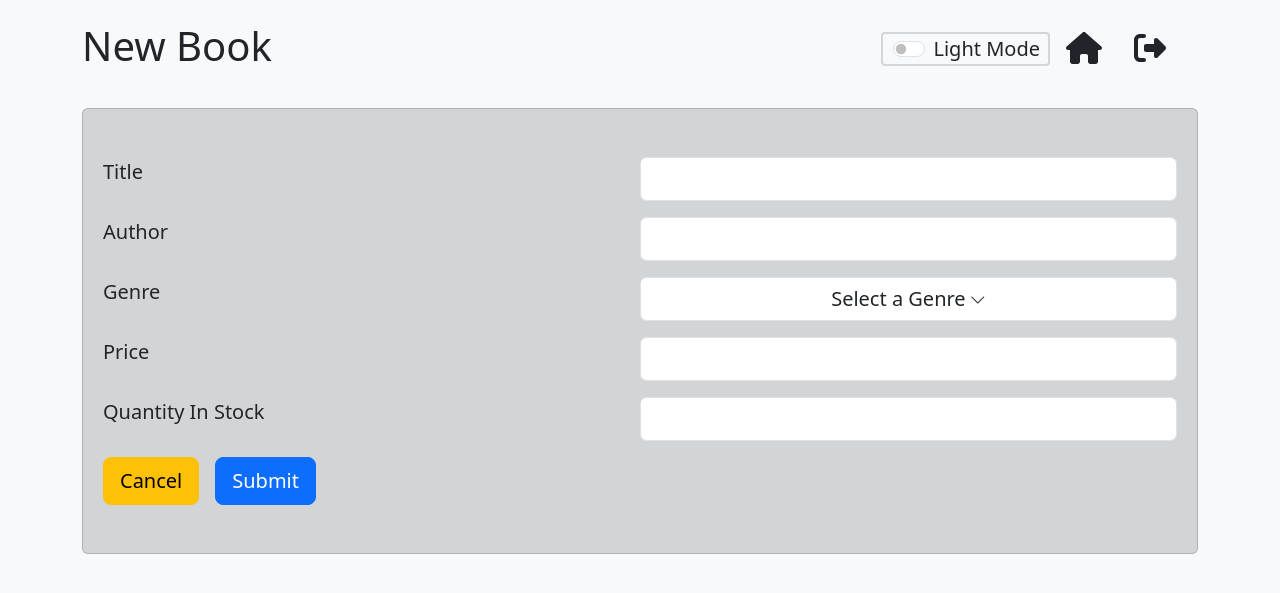
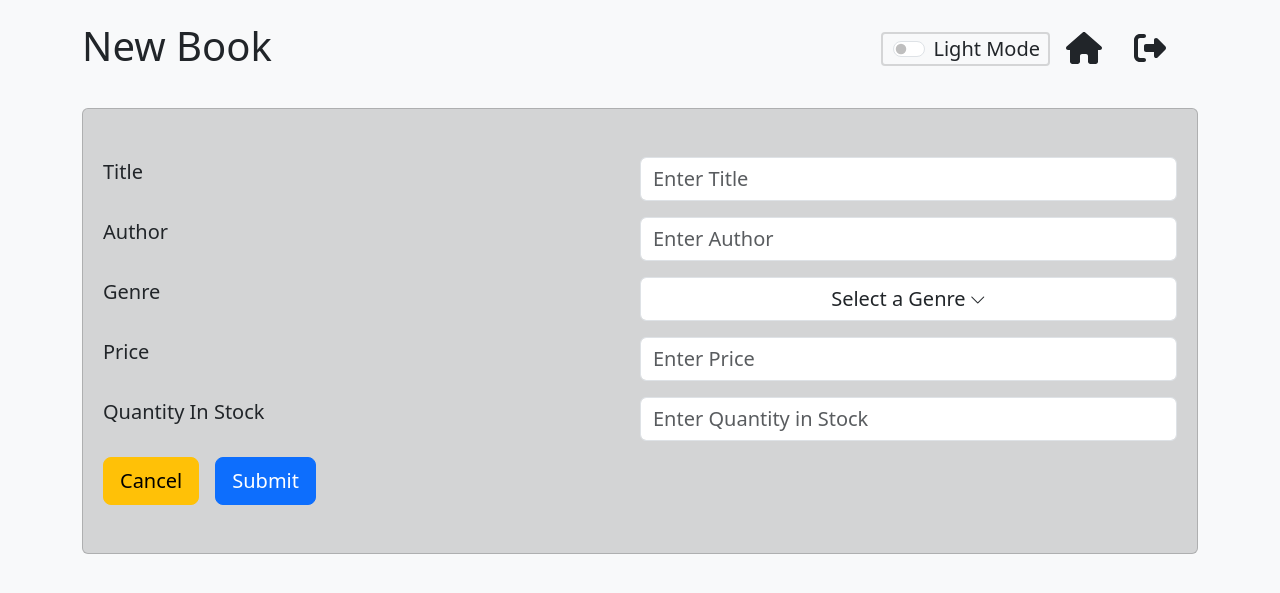
Before and after one commit to snepderg/CS492-GroupABookstore, a Flask app: page /book/new in a window 1280 px wide. Shown: the top 593 px of the page. Run offline with Flask 3, Linux system fonts and the light colour scheme; the visitor is signed in with stand-in values (Sample User, id 1); tables that the repository leaves empty hold one stand-in row (values such as "Sample post").

Commit message:
Add field placeholders to new/edit book templates

```diff
--- a/flask_app/templates/new_book.html
+++ b/flask_app/templates/new_book.html
@@ -37,11 +37,11 @@
         <form action="/book/new/process" method="post" class="container mt-5">
           <div class="d-flex justify-content-between mb-3">
             <label for="title" class="form-label fs-5">Title</label>
-            <input name="title" id="title" type="text" class="form-control w-50 fs-5">
+            <input placeholder="Enter Title" name="title" id="title" type="text" class="form-control w-50 fs-5">
           </div>
           <div class="d-flex justify-content-between mb-3">
             <label for="author" class="form-label fs-5">Author</label>
-            <input name="author" id="author" type="text" class="form-control w-50 fs-5">
+            <input placeholder="Enter Author" name="author" id="author" type="text" class="form-control w-50 fs-5">
           </div>
           <div class="d-flex justify-content-between mb-3">
             <p class="form-label fs-5">Genre</p>
@@ -58,11 +58,11 @@
           </div>
           <div class="d-flex justify-content-between mb-3">
             <label for="price" class="form-label fs-5">Price</label>
-            <input name="price" id="price" type="text" class="form-control w-50 fs-5">
+            <input placeholder="Enter Price" name="price" id="price" type="text" class="form-control w-50 fs-5">
           </div>
           <div class="d-flex justify-content-between mb-3">
             <label for="quantity_in_stock" class="form-label fs-5">Quantity In Stock</label>
-            <input name="quantity_in_stock" id="quantity_in_stock" type="text"
+            <input placeholder="Enter Quantity in Stock" name="quantity_in_stock" id="quantity_in_stock" type="text"
               class="form-control w-50 fs-5">
           </div>
           <input type="hidden" name="user_id" value="{{ session['user_id'] }}" />
```
Also changed, not shown: flask_app/templates/edit_book.html (+4 -4 lines).
